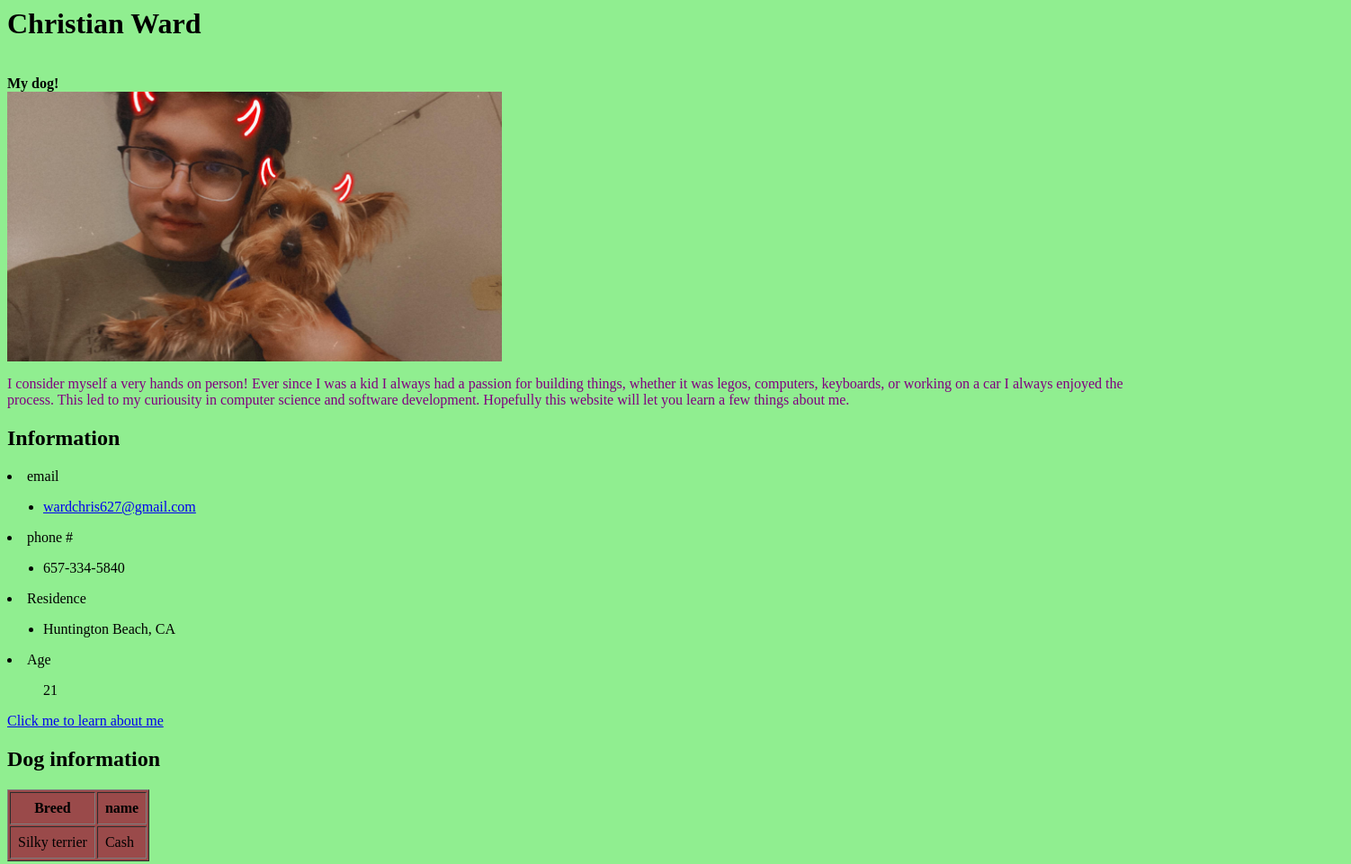
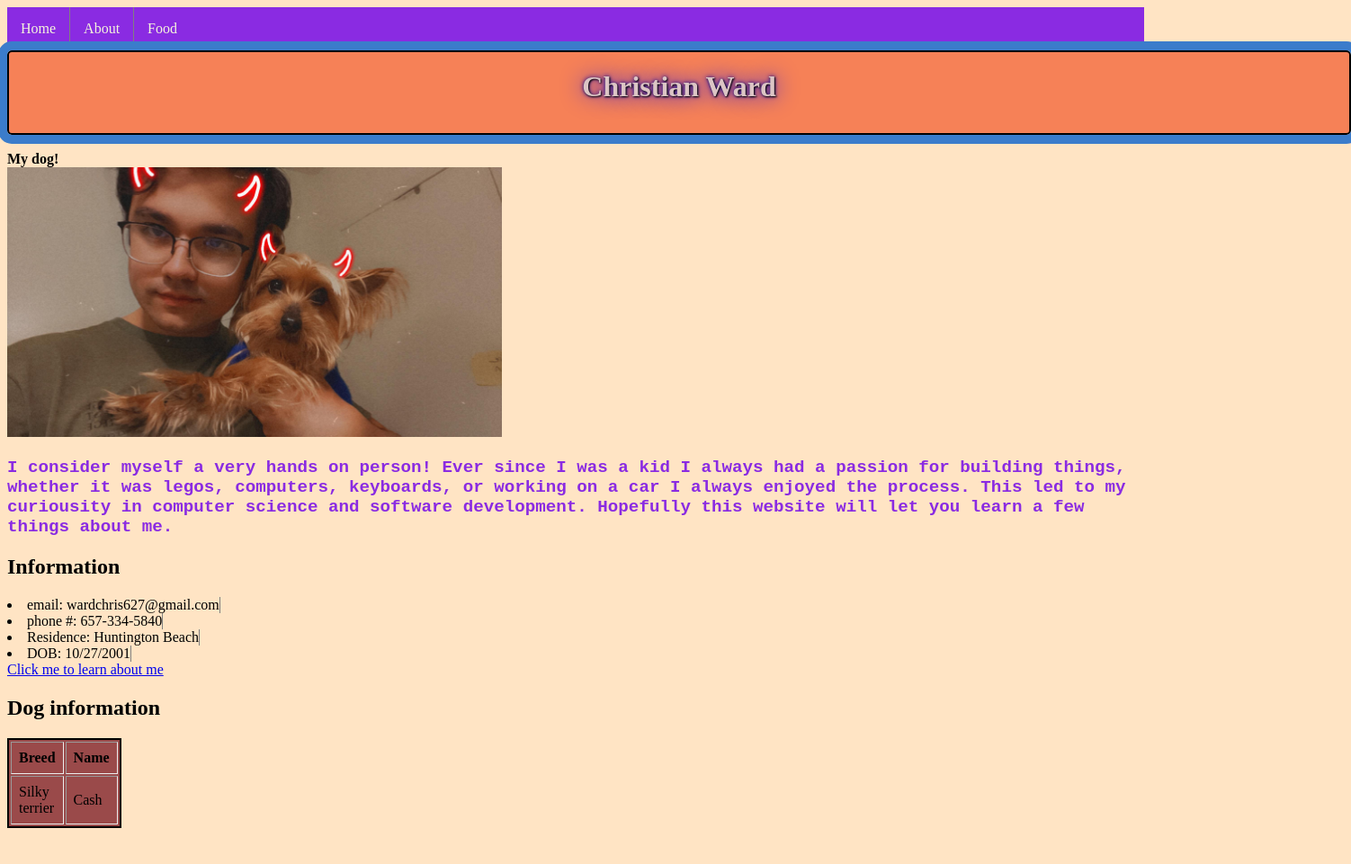
Before and after one commit to chrisward62/classproject, a plain HTML site: page index.html in a window 1280 px wide. Shown: the whole page at 90% size, 1502 px wide, since content can reach past the window. After the commit the page ends 929 px from the top, so only its background shows below. Drawn offline with Linux system fonts and the light colour scheme.

Commit message:
initial commit

```diff
--- a/about.html
+++ b/about.html
@@ -3,6 +3,9 @@
     <title>
         About me
     </title>
+
+    <link rel="stylesheet" href="css/style.css"/>
+
 
     <link rel="icon" type="image/x-icon" href="images/unamed.png">
 
@@ -23,8 +26,15 @@
         text-decoration: underline;
       }
     </style>
-<body style="background-color: lightgreen;">
-    <h1 style="background-color:aquamarine">About me!</h1>
+<body>
+
+    <ul>
+        <li><a href="index.html">Home</a> </li>
+        <li><a href="about.html">About</a> </li>
+        <li><a href="food.html">Food</a> </li>
+
+    </ul>
+    <h1>About me!</h1>
     <img src="images/chrisny.jpg" height="400" width="300"/>
     <p>
 
--- a/css/chris.css
+++ b/css/chris.css
@@ -1,3 +1,11 @@
 p{
     color: purple;
+    font-family: "Courier New", Courier, monospace;
+    font-weight: bold;
+    font-size: 1.2rem;
+
 }
+
+h1 {
+    font-weight: 700;
+  }
--- /dev/null
+++ b/css/style.css
@@ -0,0 +1,117 @@
+body {
+    background-color: bisque;
+    background-repeat: no-repeat;
+    background-position: middle;
+
+  }
+
+.container{
+    position: relative;
+    width: 50%;
+}
+
+.image{
+    display: block;
+    width: 100%;
+    height: auto;
+    animation: none;
+}
+
+.overlay {
+    position: absolute;
+    top: 0;
+    bottom: 0;
+    left: 0;
+    right: 0;
+    height: 100%;
+    width: 100%;
+    opacity: 0;
+    transition: .5s ease;
+    background-color: #ba0095;
+  }
+
+  .container:hover .overlay {
+    opacity: 1;
+  }
+
+  .text {
+    color: white;
+    font-size: 20px;
+    position: absolute;
+    top: 50%;
+    left: 50%;
+    -webkit-transform: translate(-50%, -50%);
+    -ms-transform: translate(-50%, -50%);
+    transform: translate(-50%, -50%);
+    text-align: center;
+  }
+
+p{
+    color:blueviolet;
+
+}
+
+table{
+    width: 10%;
+    border: 2px solid;
+}
+
+h1{
+    border: 2px solid black;
+    border-radius: 5px;
+    outline: #3b7ccb solid 10px;
+    margin: auto;
+    padding: 20px;
+    text-align: center;
+    color: rgb(220, 197, 197);
+    text-shadow: 1px 1px 2px black, 0 0 25px blue, 0 0 5px darkblue;
+    background-color: rgb(246, 129, 87);
+    box-shadow: 10px 10px;
+    width: 1450px;
+    height: 50px;
+
+}
+
+ul{
+    list-style-type: none;
+    margin-top:0;
+    margin-bottom:0;
+    margin-left:0;
+    margin-right:0;
+    padding:0;
+    background-color:blueviolet;
+    overflow: hidden;
+    align-self: end;
+
+}
+
+li{
+    float: left;
+    border-right: 1px solid grey;
+    text-align: left;
+    align-items: left;
+}
+
+li:last-child{
+    border-right:none;
+}
+
+li a{
+    display:block;
+    color:beige;
+    text-align:center;
+    text-decoration: none;
+    padding-bottom: 15px;
+    padding-top: 15px;
+    padding-left: 15px;
+    padding-right: 15px;
+    /* you can do padding-top or padding-bottom to add */
+}
+
+li a.active{
+    background-color: brown;
+}
+
+img{
+    float: none;
+}
--- a/index.html
+++ b/index.html
@@ -1,4 +1,4 @@
-<html>
+<!DOCTYPE html>
     <head>
 
         <link rel="icon" type="image/x-icon" href="images/unamed.png">
@@ -8,13 +8,23 @@
 
 <link rel="stylesheet" href="css/chris.css"/>
 
+<link rel="stylesheet" href="css/style.css"/>
+
+
 <meta name="viewport" content="width=device-width, initial-scale=1.0">
 
 <title>
     Christian Ward
 </title>
 
-<body style="background-color: lightgreen;">
+<body>
+
+    <ul>
+        <li><a href="index.html">Home</a> </li>
+        <li><a href="about.html">About</a> </li>
+        <li><a href="food.html">Food</a> </li>
+
+    </ul>
 
 
 <h1>
@@ -30,7 +40,17 @@
 
 <br />
 
-<img src="images/cash.jpeg" width="550" height="300"/>
+<div class="container">
+
+    <img src="images/cash.jpeg" width="550" height="300"/>
+    <div class="overlay">
+
+
+        <div class="text">My dog Cash</div>
+
+    </div>
+</div>
+
 
 <p>
     I consider myself a very hands on person! Ever since I was a kid I always had a passion for building things, whether it was legos, computers, keyboards, or working on a car I always enjoyed the process. This led to my curiousity in computer science and software development. Hopefully this website will let you learn a few things about me.
@@ -39,24 +59,22 @@
 <h2>
     Information
 </h2>
-<li>email</li>
-<ul>
-    <li><a href="wardchris627@gmail.com">wardchris627@gmail.com</a></li>
-</ul>
-<li>phone #</li>
-<ul>
-    <li>657-334-5840</li>
-</ul>
 
-<li>Residence</li>
-<ul>
-    <li>Huntington Beach, CA</li>
-</ul>
+<li>email: wardchris627@gmail.com</li>
+<br>
 
-<li>Age</li>
-<ul>
-    21
-</ul>
+<li>phone #: 657-334-5840</li>
+
+<br>
+
+<li>Residence: Huntington Beach</li>
+
+<br>
+
+<li>DOB: 10/27/2001</li>
+
+
+<br>
 
 <a href="about.html">Click me to learn about me</a>
 
@@ -67,7 +85,7 @@
 <table border="1" cellpadding="8" style="background-color:rgb(154, 74, 74)">
     <tr>
         <th>Breed</th>
-        <th>name</th>
+        <th>Name</th>
     </tr>
     <tr>
         <td>Silky terrier</td>
```
Also changed, not shown: food.html (+18 -1 lines).
